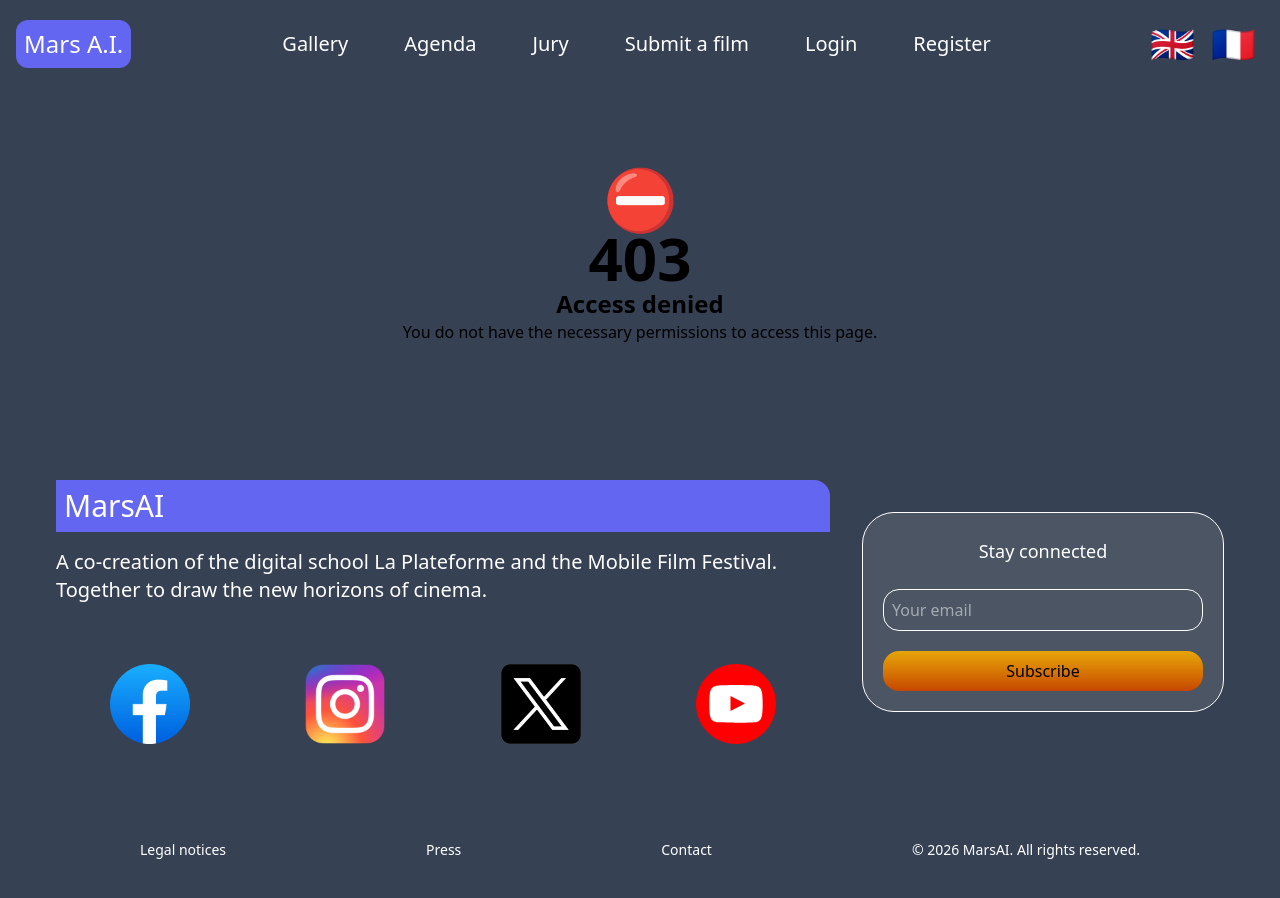
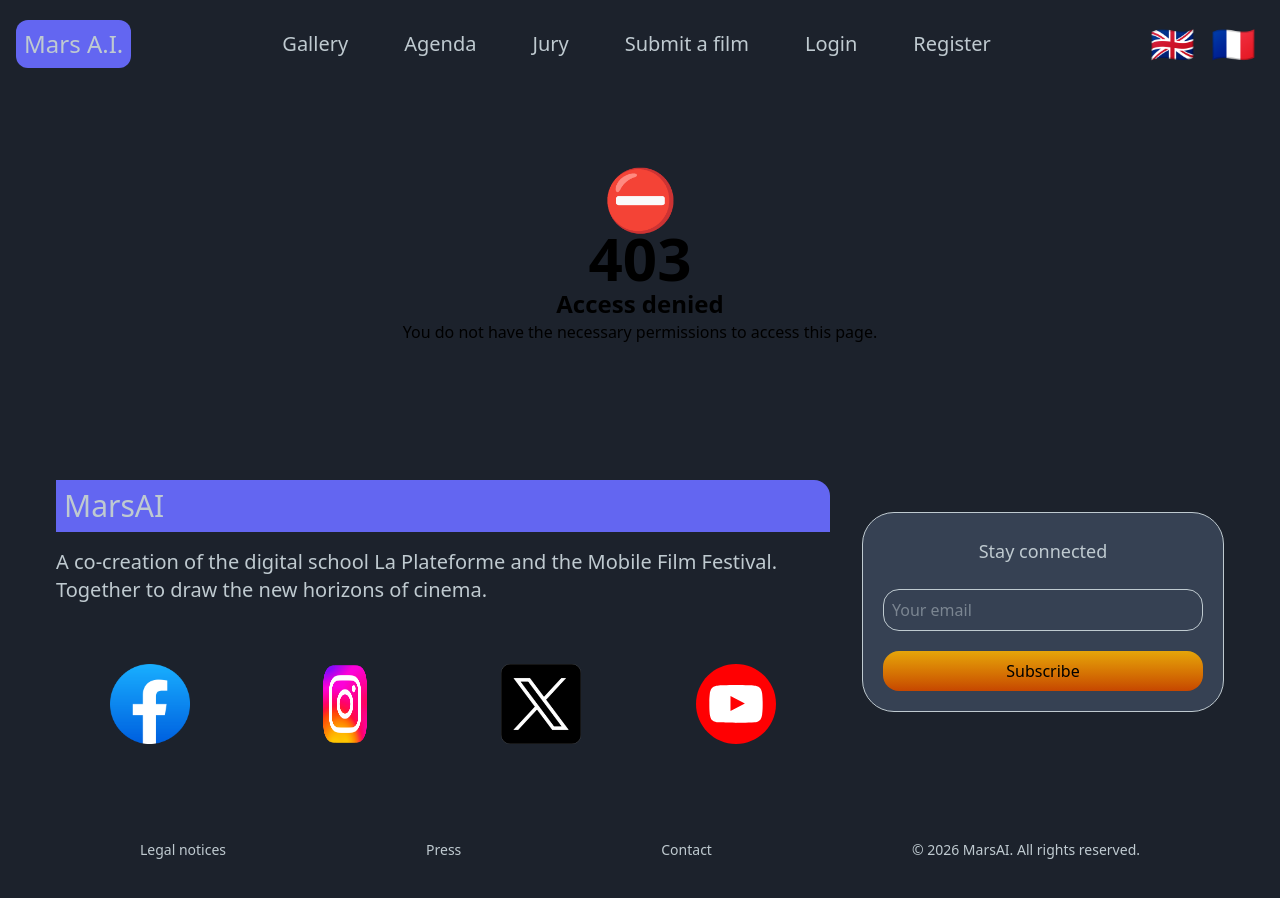
Before and after one commit to mathis-fournier/marsai-frontend, a React (Vite) app in the folder react-ts-vite-app/: page /dashboard in a window 1280 px wide. Built offline with nearby package versions, Linux system fonts and the light colour scheme; no server answers.

Commit message:
added color var to agenda / events / dashboard

```diff
--- a/react-ts-vite-app/src/components/Dashboard/DashboardGlobal.tsx
+++ b/react-ts-vite-app/src/components/Dashboard/DashboardGlobal.tsx
@@ -6,126 +6,140 @@ export default function DashboardGlobal() {
   return (
     <>
       <div className="w-auto p-6 bg-[var(--color-bg2)]">
-        <h2 className="text-blue-400 text-2xl font-mono">{t('dashboard_global.title')}</h2>
-        <h1 className="text-4xl font-bold">{t('dashboard_global.subtitle')}</h1>
-        <p className="italic">
-          {t('dashboard_global.description')}
+        <h2 className="text-[var(--color-secondary)] text-2xl font-mono">
+          {t("dashboard_global.title")}
+        </h2>
+        <h1 className="text-4xl text-[var(--color-white)] font-bold">
+          {t("dashboard_global.subtitle")}
+        </h1>
+        <p className="italic text-[var(--color-white)]">
+          {t("dashboard_global.description")}
         </p>
       </div>
 
       {/* DIV CONTAINER CARDS */}
-      <div className="grid grid-cols-2 p-6 gap-6 maw-w-full bg-[var(--color-bg2)]">
-        {/* CARD 1 ( ENLEVER LES COMMENTAIRES QUAND ELLES MARCHENT )*/}
-        <div className="CARD DASHBOARD border rounded-md p-6 bg-white">
+      <div className="grid grid-cols-2 p-6 gap-6 max-w-full bg-[var(--color-brand)]">
+        {/* CARD 1 */}
+        <div className="CARD DASHBOARD border rounded-md p-6 bg-[var(--color-brand2)]">
           <div className="flex">
             <img
-              className="bg-slate-200 rounded-md p-1"
-              src="https://img.icons8.com/?size=26&id=2998&format=png&color=2B7FFF"
+              className="rounded-md p-1"
+              src="https://img.icons8.com/?size=26&id=2998&format=png&color=6366f1"
               alt="placeholderlogo"
             />
-            <p className="bg-slate-200 font-bold text-xs ml-auto text-blue-500 p-2 rounded-full">
-              {t('dashboard_global.card.objective', { count: 600 })}
+            <p className="bg-[var(--color-brand)] font-bold text-xs ml-auto text-[var(--color-white)] p-2 rounded-full">
+              {t("dashboard_global.card.objective", { count: 600 })}
             </p>
           </div>
           <div>
-            <p className="font-mono">{t('dashboard_global.card.films_evaluated', { count: 432 })}</p>
+            <p className="font-mono text-[var(--color-white)]">
+              {t("dashboard_global.card.films_evaluated", { count: 432 })}
+            </p>
           </div>
-          <div className="mt-6">
-            <p>{t('dashboard_global.card.completed', { percentage: 'x' })}</p>
-            <p className="overflow-hidden text-clip text-xs text-blue-400 bg-blue-400 rounded-full">
-              ---------------|----------------------------
+          <div className="mt-6 text-[var(--color-white)]">
+            <p>{t("dashboard_global.card.completed", { percentage: "x" })}</p>
+            <p className="overflow-hidden text-clip text-xs text-[var(--color-secondary)] bg-[var(--color-secondary)] rounded-full">
+              -
             </p>
           </div>
         </div>
 
         {/* CARD 2 */}
-        <div className="CARD DASHBOARD rounded-md border p-6 bg-white">
+        <div className="CARD DASHBOARD border rounded-md p-6 bg-[var(--color-brand2)]">
           <div className="flex">
             <img
-              className="bg-slate-200 rounded-md p-1"
-              src="https://img.icons8.com/?size=26&id=2998&format=png&color=2B7FFF"
+              className="rounded-md p-1"
+              src="https://img.icons8.com/?size=26&id=2998&format=png&color=6366f1"
               alt="placeholderlogo"
             />
-            <p className="bg-slate-200 font-bold text-xs ml-auto text-blue-500 p-2 rounded-full">
-              {t('dashboard_global.card.objective', { count: 600 })}
+            <p className="bg-[var(--color-brand)] font-bold text-xs ml-auto text-[var(--color-white)] p-2 rounded-full">
+              {t("dashboard_global.card.objective", { count: 600 })}
             </p>
           </div>
           <div>
-            <p className="font-mono">{t('dashboard_global.card.films_evaluated', { count: 432 })}</p>
+            <p className="font-mono text-[var(--color-white)]">
+              {t("dashboard_global.card.films_evaluated", { count: 432 })}
+            </p>
           </div>
-          <div className="mt-6">
-            <p>{t('dashboard_global.card.completed', { percentage: 'x' })}</p>
-            <p className="overflow-hidden text-clip text-xs text-blue-400 bg-blue-400 rounded-full">
-              ---------------|----------------------------
+          <div className="mt-6 text-[var(--color-white)]">
+            <p>{t("dashboard_global.card.completed", { percentage: "x" })}</p>
+            <p className="overflow-hidden text-clip text-xs text-[var(--color-secondary)] bg-[var(--color-secondary)] rounded-full">
+              -
             </p>
           </div>
         </div>
 
         {/* CARD 3 */}
-        <div className="CARD DASHBOARD rounded-md border p-6 bg-white">
-          <div className="flex ">
+        <div className="CARD DASHBOARD border rounded-md p-6 bg-[var(--color-brand2)]">
+          <div className="flex">
             <img
-              className="bg-slate-200 rounded-md p-1"
-              src="https://img.icons8.com/?size=26&id=2998&format=png&color=2B7FFF"
+              className="rounded-md p-1"
+              src="https://img.icons8.com/?size=26&id=2998&format=png&color=6366f1"
               alt="placeholderlogo"
             />
-            <p className="bg-slate-200 font-bold text-xs ml-auto text-blue-500 p-2 rounded-full">
-              {t('dashboard_global.card.objective', { count: 600 })}
+            <p className="bg-[var(--color-brand)] font-bold text-xs ml-auto text-[var(--color-white)] p-2 rounded-full">
+              {t("dashboard_global.card.objective", { count: 600 })}
             </p>
           </div>
           <div>
-            <p className="font-mono">{t('dashboard_global.card.films_evaluated', { count: 432 })}</p>
+            <p className="font-mono text-[var(--color-white)]">
+              {t("dashboard_global.card.films_evaluated", { count: 432 })}
+            </p>
           </div>
-          <div className="mt-6">
-            <p>{t('dashboard_global.card.completed', { percentage: 'x' })}</p>
-            <p className="overflow-hidden text-clip text-xs text-blue-400 bg-blue-400 rounded-full">
-              ---------------|----------------------------
+          <div className="mt-6 text-[var(--color-white)]">
+            <p>{t("dashboard_global.card.completed", { percentage: "x" })}</p>
+            <p className="overflow-hidden text-clip text-xs text-[var(--color-secondary)] bg-[var(--color-secondary)] rounded-full">
+              -
             </p>
           </div>
         </div>
 
         {/* CARD 4 */}
-        <div className="CARD DASHBOARD rounded-md bg-white border p-6">
+        <div className="CARD DASHBOARD border rounded-md p-6 bg-[var(--color-brand2)]">
           <div className="flex">
             <img
-              className="bg-slate-200 rounded-md p-1"
-              src="https://img.icons8.com/?size=26&id=2998&format=png&color=2B7FFF"
+              className="rounded-md p-1"
+              src="https://img.icons8.com/?size=26&id=2998&format=png&color=6366f1"
               alt="placeholderlogo"
             />
-            <p className="bg-slate-200 font-bold text-xs ml-auto text-blue-500 p-2 rounded-full">
-              {t('dashboard_global.card.objective', { count: 600 })}
+            <p className="bg-[var(--color-brand)] font-bold text-xs ml-auto text-[var(--color-white)] p-2 rounded-full">
+              {t("dashboard_global.card.objective", { count: 600 })}
             </p>
           </div>
           <div>
-            <p className="font-mono">{t('dashboard_global.card.films_evaluated', { count: 432 })}</p>
+            <p className="font-mono text-[var(--color-white)]">
+              {t("dashboard_global.card.films_evaluated", { count: 432 })}
+            </p>
           </div>
-          <div className="mt-6">
-            <p>{t('dashboard_global.card.completed', { percentage: 'x' })}</p>
-            <p className="overflow-hidden text-clip text-xs text-blue-400 bg-blue-400 rounded-full">
-              ---------------|----------------------------
+          <div className="mt-6 text-[var(--color-white)]">
+            <p>{t("dashboard_global.card.completed", { percentage: "x" })}</p>
+            <p className="overflow-hidden text-clip text-xs text-[var(--color-secondary)] bg-[var(--color-secondary)] rounded-full">
+              -
             </p>
           </div>
         </div>
       </div>
 
       {/* CARD FULL WIDTH (5) */}
-      <div className="w-full p-6 pt-0 bg-[var(--color-bg2)]">
-        <div className="CARD DASHBOARD rounded-md border p-6 bg-white">
+      <div className="w-full p-6 pt-0 bg-[var(--color-brand)]">
+        <div className="CARD DASHBOARD border rounded-md p-6 bg-[var(--color-brand2)]">
           <div className="flex">
             <img
-              className="bg-slate-200 rounded-md p-1"
-              src="https://img.icons8.com/?size=26&id=2998&format=png&color=2B7FFF"
+              className="rounded-md p-1"
+              src="https://img.icons8.com/?size=26&id=2998&format=png&color=6366f1"
               alt="placeholderlogo"
             />
-            <p className="bg-slate-200 font-bold text-xs ml-auto text-blue-500 p-2 rounded-full">
-              {t('dashboard_global.card.objective', { count: 600 })}
+            <p className="bg-[var(--color-brand)] font-bold text-xs ml-auto text-[var(--color-white)] p-2 rounded-full">
+              {t("dashboard_global.card.objective", { count: 600 })}
             </p>
           </div>
           <div>
-            <p className="font-mono">{t('dashboard_global.card.active_accounts', { count: 123 })}</p>
+            <p className="font-mono text-[var(--color-white)]">
+              {t("dashboard_global.card.active_accounts", { count: 123 })}
+            </p>
           </div>
-          <div className="mt-6">
-            <p>{t('dashboard_global.card.today', { count: 'x' })}</p>
+          <div className="mt-6 text-[var(--color-white)]">
+            <p>{t("dashboard_global.card.today", { count: "x" })}</p>
           </div>
         </div>
       </div>
--- a/react-ts-vite-app/src/index.css
+++ b/react-ts-vite-app/src/index.css
@@ -1,19 +1,19 @@
 @import "tailwindcss";
 
 @theme {
-  --color-brand: #364153;
+  --color-brand: #1c222c;
   --color-primary: #0069a8;
   --color-secondary: #6366f1;
-  --color-brand2: #4b5563;
-
+  --color-brand2: #364153;
+  --color-border: #2a3240;
+  --color-hover: #4f5d75;
   --color-black: #000000;
-  --color-white: #ffffff;
+  --color-white: #bfcad0;
 }
 
-:root{
+:root {
   background-color: var(--color-brand);
 }
-
 
 @media (max-width: 768px) {
   .mobile-vertical-table thead {
--- a/react-ts-vite-app/src/pages/Dashboard.tsx
+++ b/react-ts-vite-app/src/pages/Dashboard.tsx
@@ -13,16 +13,11 @@ export default function Dashboard() {
 
   const { user, token } = useAuth();
 
-  if (!user || !token || (user.role !== "ADMIN")) {
-    return (
-      <AccessDenied />
-    )
-  }
-
   useEffect(() => {
     fetch(`${import.meta.env.VITE_API_URL}/movies`)
       .then((res) => {
-        if (!res.ok) throw new Error(t('dashboard.error_status', { status: res.status }));
+        if (!res.ok)
+          throw new Error(t("dashboard.error_status", { status: res.status }));
         return res.json();
       })
       .then((data) => {
@@ -35,9 +30,9 @@ export default function Dashboard() {
       });
   }, []);
 
-
-
-
+  if (!user || !token || user.role !== "ADMIN") {
+    return <AccessDenied />;
+  }
   return (
     <>
       <UserDashboard />
```
Also changed, not shown: react-ts-vite-app/src/components/Acces.tsx (+11 -15 lines), react-ts-vite-app/src/components/Dashboard/DashboardMovieCard.tsx (+7 -3 lines), react-ts-vite-app/src/components/Dashboard/DashboardMovies.tsx (+12 -10 lines), react-ts-vite-app/src/components/EventDetails.tsx (+9 -6 lines), react-ts-vite-app/src/components/EventGrid.tsx (+9 -7 lines), react-ts-vite-app/src/components/Workshop.tsx (deleted, +0 -66 lines), react-ts-vite-app/src/components/WorkshopCard.tsx (deleted, +0 -38 lines), react-ts-vite-app/src/main.tsx (+4 -4 lines), react-ts-vite-app/src/pages/Agenda.tsx (+13 -16 lines), react-ts-vite-app/public/instagram-logo.png. Lines whose indentation alone changed are shown as unchanged.
